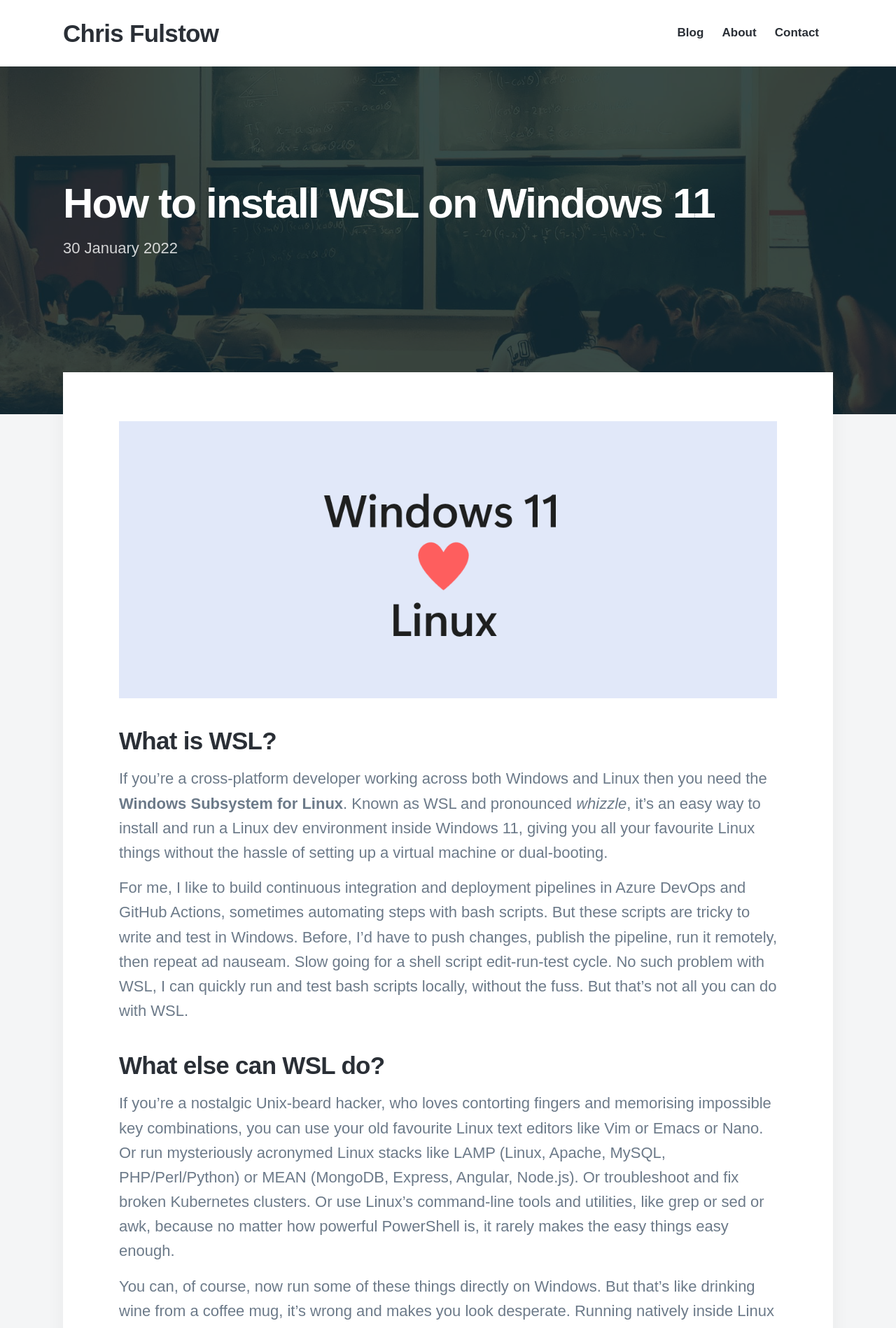
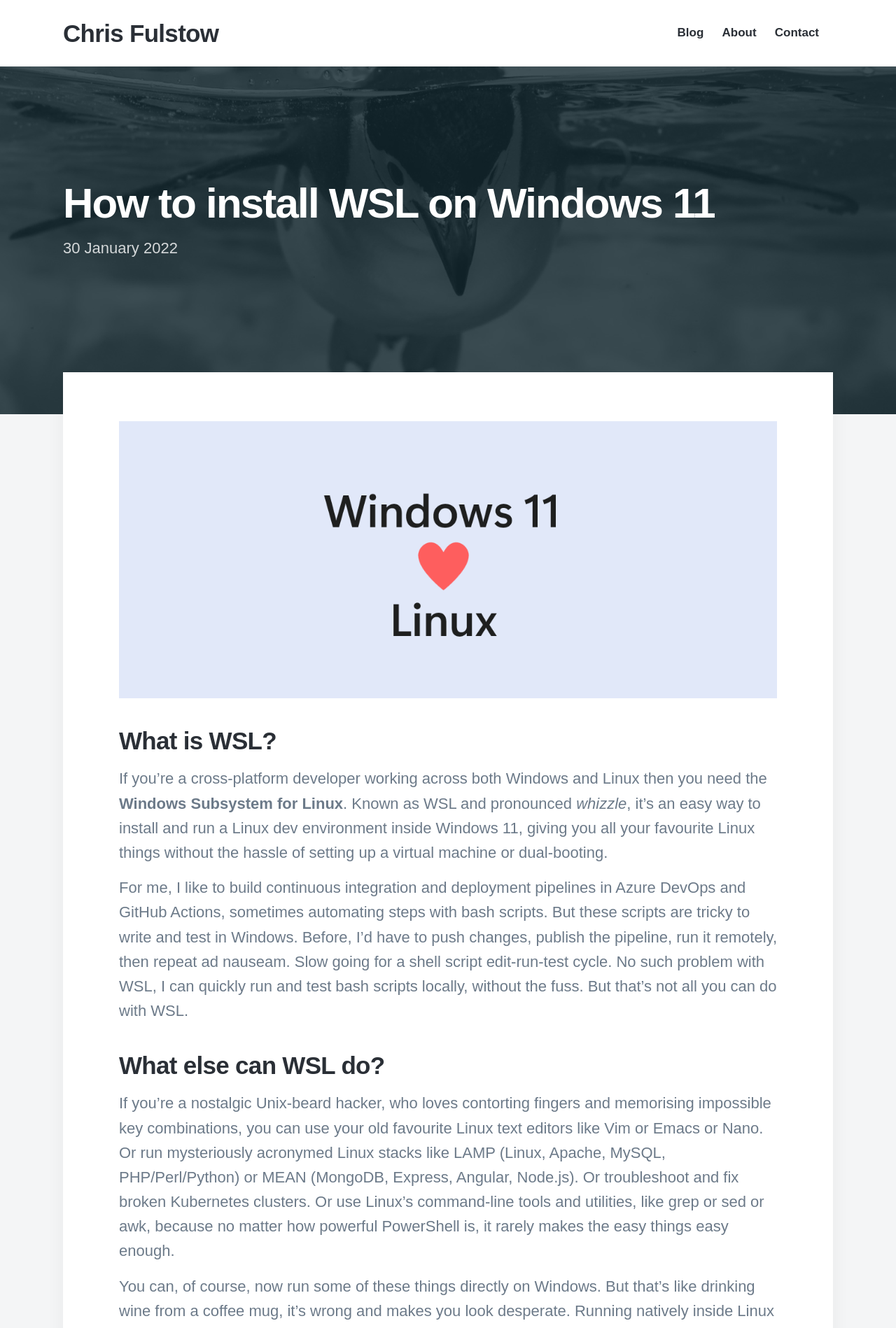
Before and after one commit to ChrisFulstow/chrisfulstow.github.io, a Jekyll site: the page built from _posts/2022-01-30-install-wsl-windows-11.md, in a window 1280 px wide. Shown: the top 1898 px of the page at 70% size. Built offline with Jekyll 4.4.1, drawn with Linux system fonts in a browser that asks for light colours; nearby versions of some CDN libraries; some web fonts are replaced.

Commit message:
install-wsl-windows-11 hero image

```diff
--- a/_posts/2022-01-30-install-wsl-windows-11.md
+++ b/_posts/2022-01-30-install-wsl-windows-11.md
@@ -1,7 +1,7 @@
 ---
 title: How to install WSL on Windows 11
 description: Microsoft loves Linux
-featured_image: '/images/post/lambda.jpg'
+featured_image: '/images/hero/penguin.jpg'
 ---
 
 ![](/images/post/windows-11-loves-linux.png)
```
Also changed, not shown: Gemfile.lock, images/hero/penguin.jpg (added).
